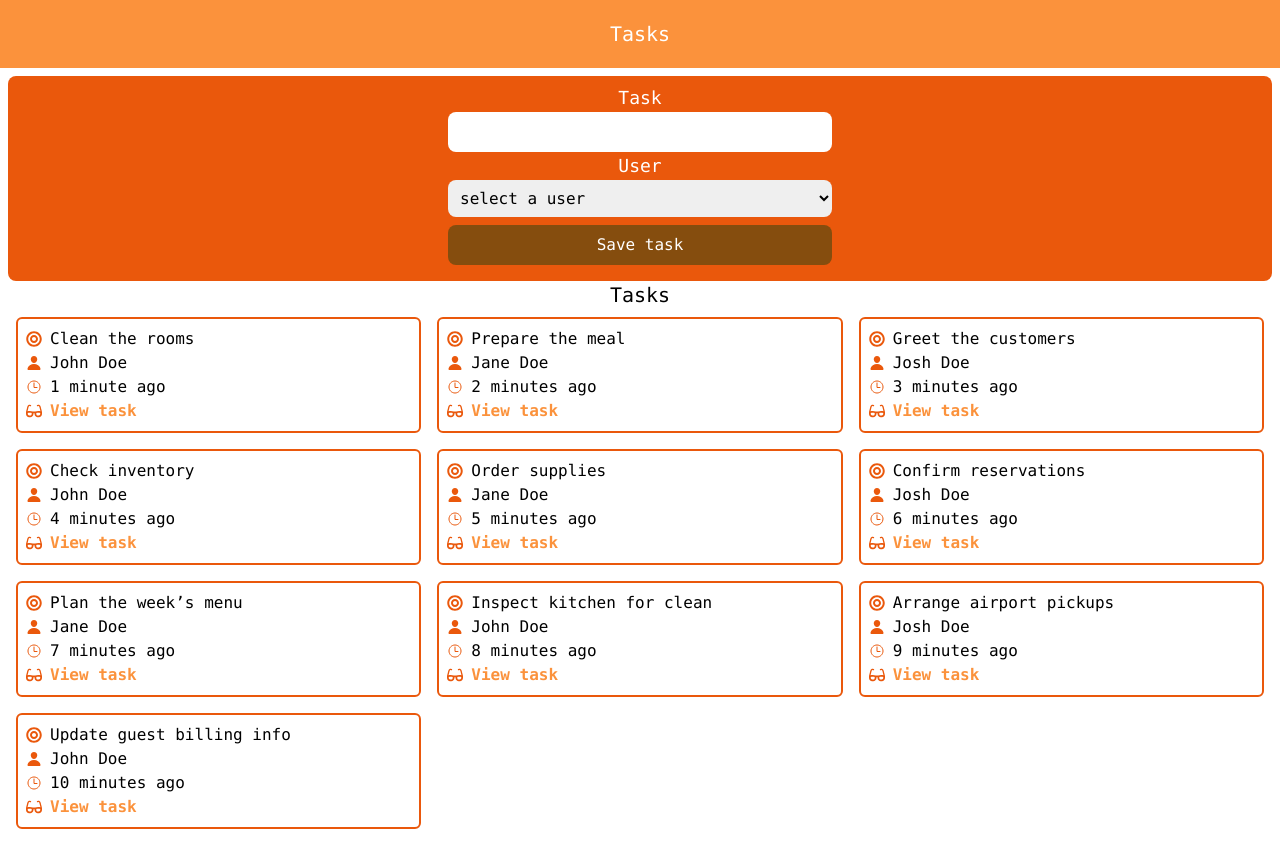
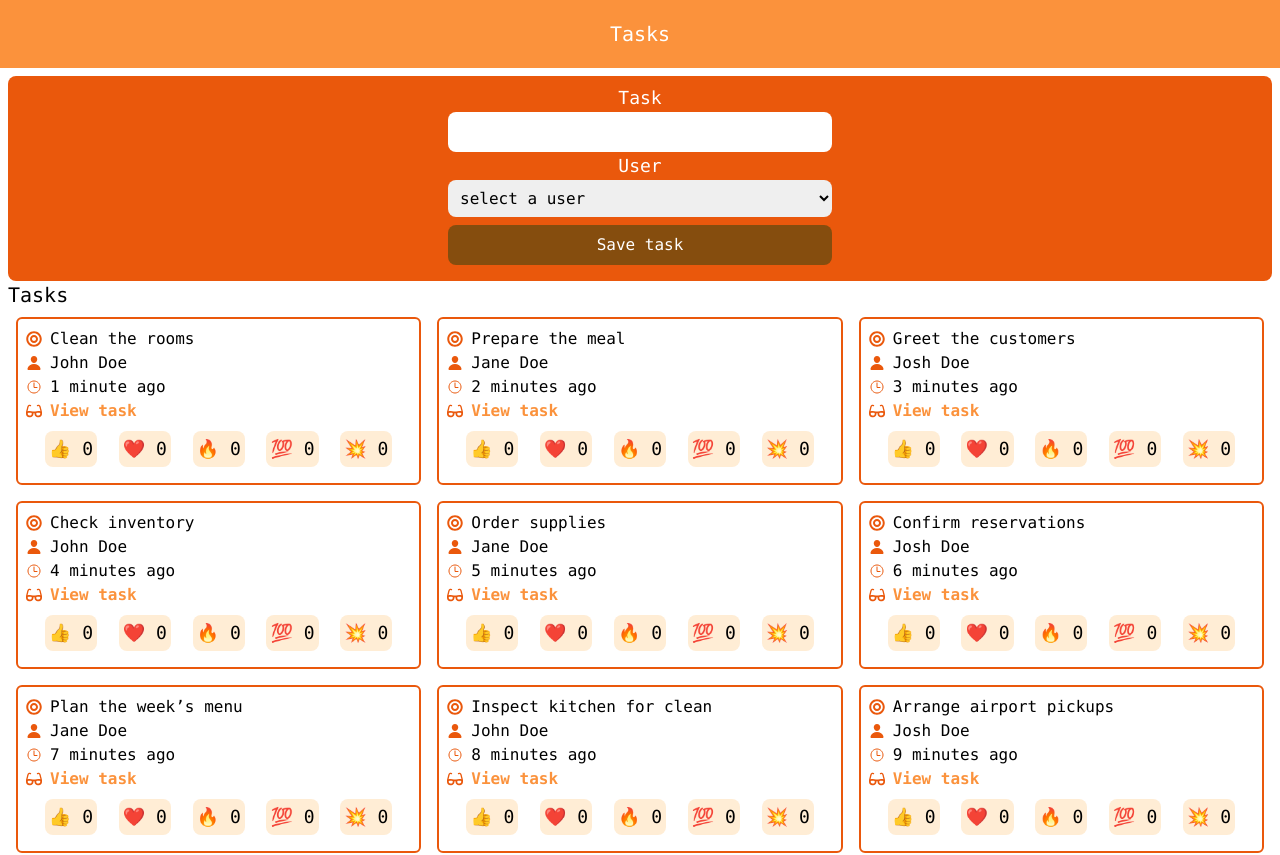
Before and after one commit to doguozcan/assign, a React (Vite) app: page / in a window 1280 px wide. Shown: the top 855 px of the page. Built offline with nearby package versions, Linux system fonts and the light colour scheme; the HTML template or start-up script is replaced by a standard one.

Commit message:
Implement emojis to tasks

```diff
--- /dev/null
+++ b/src/features/tasks/ReactionButtons.jsx
@@ -0,0 +1,37 @@
+import { useDispatch } from 'react-redux'
+import { reactionAdded } from './tasksSlice'
+
+const reactionEmojis = {
+  thumbsUp: '👍',
+  hearth: '❤️',
+  fire: '🔥',
+  hundred: '💯',
+  collision: '💥',
+}
+
+const ReactionButtons = ({ task }) => {
+  const dispatch = useDispatch()
+
+  const reactionsButtons = Object.entries(reactionEmojis).map(
+    ([name, emoji]) => {
+      return (
+        <button
+          key={name}
+          className="bg-orange-100 p-1 rounded-lg text-lg"
+          onClick={() =>
+            dispatch(reactionAdded({ taskId: task.id, reaction: name }))
+          }
+        >
+          {emoji} {task.reactions[name]}
+        </button>
+      )
+    }
+  )
+
+  return (
+    <div className="flex justify-around p-2 items-center">
+      {reactionsButtons}
+    </div>
+  )
+}
+export default ReactionButtons
--- a/src/features/tasks/Tasks.jsx
+++ b/src/features/tasks/Tasks.jsx
@@ -6,6 +6,7 @@ import TimeAgo from './TimeAgo'
 import { FaGlasses } from 'react-icons/fa'
 import { FaBullseye } from 'react-icons/fa'
 import { IoTimeOutline } from 'react-icons/io5'
+import ReactionButtons from './ReactionButtons'
 
 const TasksList = () => {
   const tasks = useSelector((state) => state.tasks)
@@ -34,10 +35,11 @@ const TasksList = () => {
           View task
         </Link>
       </p>
+      <ReactionButtons task={task} />
     </div>
   ))
   return (
-    <div className="p-2 text-center">
+    <div className="p-2">
       {<AddTask />}
       <h1 className="text-xl">Tasks</h1>
       <div className="grid grid-cols-1 sm:grid-cols-2 md:grid-cols-3 items-center">
--- a/src/features/tasks/tasksSlice.js
+++ b/src/features/tasks/tasksSlice.js
@@ -8,60 +8,70 @@ const initialState = [
     title: 'Clean the rooms',
     userId: '1',
     date: sub(new Date(), { minutes: 1 }).toISOString(),
+    reactions: { thumbsUp: 0, hearth: 0, fire: 0, hundred: 0, collision: 0 },
   },
   {
     id: '2',
     title: 'Prepare the meal',
     userId: '2',
     date: sub(new Date(), { minutes: 2 }).toISOString(),
+    reactions: { thumbsUp: 0, hearth: 0, fire: 0, hundred: 0, collision: 0 },
   },
   {
     id: '3',
     title: 'Greet the customers',
     userId: '3',
     date: sub(new Date(), { minutes: 3 }).toISOString(),
+    reactions: { thumbsUp: 0, hearth: 0, fire: 0, hundred: 0, collision: 0 },
   },
   {
     id: '4',
     title: 'Check inventory',
     userId: '1',
     date: sub(new Date(), { minutes: 4 }).toISOString(),
+    reactions: { thumbsUp: 0, hearth: 0, fire: 0, hundred: 0, collision: 0 },
   },
   {
     id: '5',
     title: 'Order supplies',
     userId: '2',
     date: sub(new Date(), { minutes: 5 }).toISOString(),
+    reactions: { thumbsUp: 0, hearth: 0, fire: 0, hundred: 0, collision: 0 },
   },
   {
     id: '6',
     title: 'Confirm reservations',
     userId: '3',
     date: sub(new Date(), { minutes: 6 }).toISOString(),
+    reactions: { thumbsUp: 0, hearth: 0, fire: 0, hundred: 0, collision: 0 },
   },
   {
     id: '7',
     title: 'Plan the week’s menu',
     userId: '2',
     date: sub(new Date(), { minutes: 7 }).toISOString(),
+    reactions: { thumbsUp: 0, hearth: 0, fire: 0, hundred: 0, collision: 0 },
   },
   {
     id: '8',
     title: 'Inspect kitchen for cleanliness',
     userId: '1',
     date: sub(new Date(), { minutes: 8 }).toISOString(),
+    reactions: { thumbsUp: 0, hearth: 0, fire: 0, hundred: 0, collision: 0 },
   },
   {
     id: '9',
     title: 'Arrange airport pickups',
     userId: '3',
     date: sub(new Date(), { minutes: 9 }).toISOString(),
+    reactions: { thumbsUp: 0, hearth: 0, fire: 0, hundred: 0, collision: 0 },
   },
   {
     id: '10',
     title: 'Update guest billing information',
     userId: '1',
     date: sub(new Date(), { minutes: 10 }).toISOString(),
+    reactions: { thumbsUp: 0, hearth: 0, fire: 0, hundred: 0, collision: 0 },
   },
 ]
 
@@ -80,22 +90,36 @@ const tasksSlice = createSlice({
             title,
             userId,
             date: new Date().toISOString(),
+            reactions: {
+              thumbsUp: 0,
+              hearth: 0,
+              fire: 0,
+              hundred: 0,
+              collision: 0,
+            },
           },
         }
       },
     },
     taskUpdated(state, action) {
       const { id, userId, title } = action.payload
-      const existingTask = state.find((post) => post.id === id)
+      const existingTask = state.find((task) => task.id === id)
 
       if (existingTask) {
         existingTask.title = title
         existingTask.userId = userId
       }
     },
+    reactionAdded(state, action) {
+      const { taskId, reaction } = action.payload
+      const existingTask = state.find((task) => task.id === taskId)
+      if (existingTask) {
+        existingTask.reactions[reaction] += 1
+      }
+    },
   },
 })
 
-export const { taskAdded, taskUpdated } = tasksSlice.actions
+export const { taskAdded, taskUpdated, reactionAdded } = tasksSlice.actions
 
 export default tasksSlice.reducer
```
